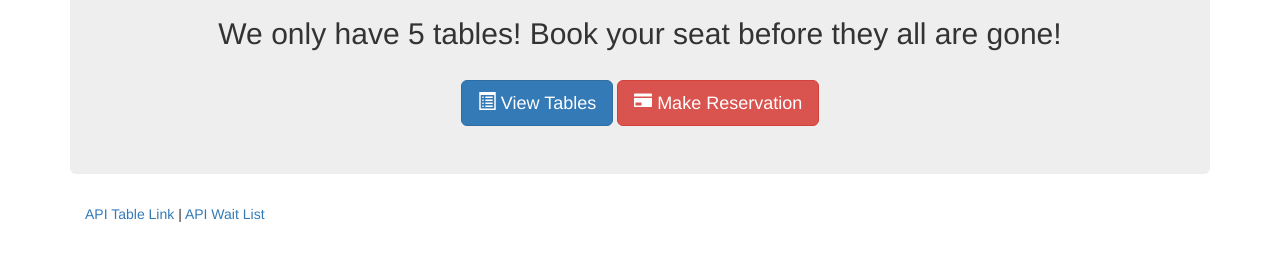
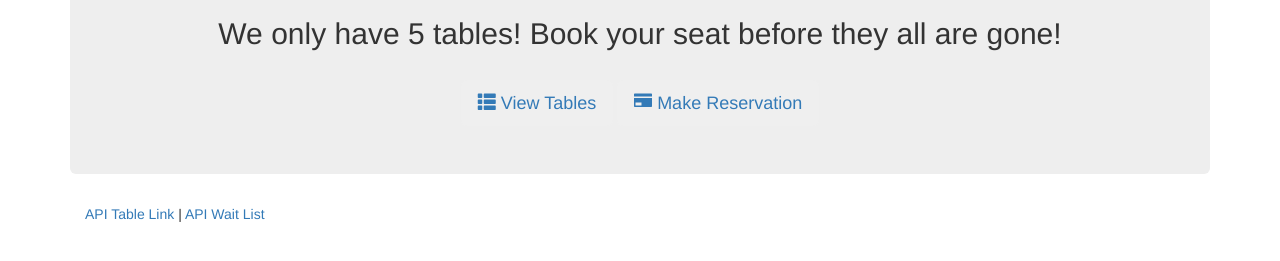
Before and after one commit to spencer-alan/hot-resturant, a plain HTML site: page index.html in a window 1280 px wide. Shown: the part 167-428 px from the top of the page. Drawn offline with nearby package versions, Linux system fonts and the light colour scheme.

Commit message:
changing icons

```diff
--- a/index.html
+++ b/index.html
@@ -20,8 +20,8 @@
 			<br>
 
 			<div class="text-center">
-				<a href="/tables"><button type="button" class="btn btn-lg btn-primary"><span class="glyphicon glyphicon-list-alt"></span> View Tables</button></a>
-				<a href="/reserve"><button type="button" class="btn btn-lg btn-danger"><span class="glyphicon glyphicon-credit-card"></span> Make Reservation</button></a>
+				<a href="/tables"><button type="button" class="btn btn-lg btn-outline-info"><span class="glyphicon glyphicon-th-list"></span> View Tables</button></a>
+				<a href="/reserve"><button type="button" class="btn btn-lg btn-outline-dark"><span class="glyphicon glyphicon-credit-card"></span> Make Reservation</button></a>
 			</div>
 
 		</div>
@@ -34,6 +34,8 @@
 
 	</div>
 
+	<script>
 
+	</script>
 </body>
 </html>
```
